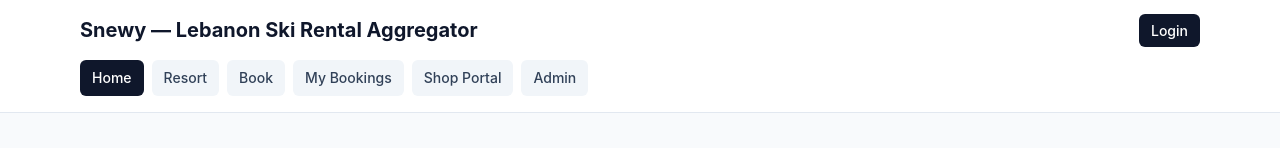
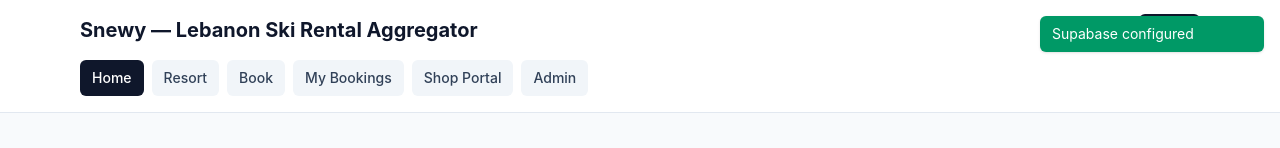
Before and after one commit to AnthonyChedid/snewy, a React (Vite) app: page / in a window 1280 px wide. Both pictures are taken after a click on the button "Connection check". Shown: the top 148 px of the page. Built offline with nearby package versions, Linux system fonts and the light colour scheme; no server answers; the database is empty.

Commit message:
Story 15: Add error boundary, toasts, and basic telemetry

```diff
--- /dev/null
+++ b/src/components/ErrorBoundary.tsx
@@ -0,0 +1,30 @@
+import { Component, type ErrorInfo, type ReactNode } from 'react'
+import { logError } from '../lib/logger'
+
+type Props = { children: ReactNode }
+type State = { hasError: boolean; message: string }
+
+export class ErrorBoundary extends Component<Props, State> {
+  state: State = { hasError: false, message: '' }
+
+  static getDerivedStateFromError(error: Error): State {
+    return { hasError: true, message: error.message }
+  }
+
+  componentDidCatch(error: Error, info: ErrorInfo): void {
+    logError('Unhandled UI error', { error, info })
+  }
+
+  render() {
+    if (this.state.hasError) {
+      return (
+        <div className="mx-auto mt-10 max-w-xl rounded-lg border border-rose-200 bg-rose-50 p-6 text-rose-900">
+          <h2 className="mb-2 text-xl font-semibold">Something went wrong</h2>
+          <p className="text-sm">Please refresh the page. If it keeps happening, contact support.</p>
+          {this.state.message && <p className="mt-2 text-xs opacity-80">{this.state.message}</p>}
+        </div>
+      )
+    }
+    return this.props.children
+  }
+}
--- /dev/null
+++ b/src/components/Toast.tsx
@@ -0,0 +1,38 @@
+import { useMemo, useState, type ReactNode } from 'react'
+import { ToastContext, type ToastItem, type ToastType } from './toast-context'
+
+export function ToastProvider({ children }: { children: ReactNode }) {
+  const [toasts, setToasts] = useState<ToastItem[]>([])
+
+  const pushToast = (message: string, type: ToastType = 'info') => {
+    const id = Date.now() + Math.floor(Math.random() * 1000)
+    setToasts((prev) => [...prev, { id, message, type }])
+    setTimeout(() => {
+      setToasts((prev) => prev.filter((t) => t.id !== id))
+    }, 3500)
+  }
+
+  const value = useMemo(() => ({ pushToast }), [])
+
+  return (
+    <ToastContext.Provider value={value}>
+      {children}
+      <div className="pointer-events-none fixed right-4 top-4 z-50 space-y-2">
+        {toasts.map((t) => (
+          <div
+            key={t.id}
+            className={`min-w-56 rounded-md px-3 py-2 text-sm shadow ${
+              t.type === 'error'
+                ? 'bg-rose-600 text-white'
+                : t.type === 'success'
+                  ? 'bg-emerald-600 text-white'
+                  : 'bg-slate-800 text-white'
+            }`}
+          >
+            {t.message}
+          </div>
+        ))}
+      </div>
+    </ToastContext.Provider>
+  )
+}
--- /dev/null
+++ b/src/components/toast-context.ts
@@ -0,0 +1,11 @@
+import { createContext } from 'react'
+
+export type ToastType = 'error' | 'success' | 'info'
+
+export type ToastItem = { id: number; message: string; type: ToastType }
+
+export type ToastContextType = {
+  pushToast: (message: string, type?: ToastType) => void
+}
+
+export const ToastContext = createContext<ToastContextType | undefined>(undefined)
--- /dev/null
+++ b/src/components/useToast.ts
@@ -0,0 +1,8 @@
+import { useContext } from 'react'
+import { ToastContext } from './toast-context'
+
+export function useToast() {
+  const ctx = useContext(ToastContext)
+  if (!ctx) throw new Error('useToast must be used within ToastProvider')
+  return ctx
+}
--- /dev/null
+++ b/src/lib/logger.ts
@@ -0,0 +1,7 @@
+export function logInfo(message: string, data?: unknown) {
+  console.info(`[snewy] ${message}`, data ?? '')
+}
+
+export function logError(message: string, error?: unknown) {
+  console.error(`[snewy] ${message}`, error ?? '')
+}
--- a/src/main.tsx
+++ b/src/main.tsx
@@ -4,13 +4,19 @@ import { BrowserRouter } from 'react-router-dom'
 import './index.css'
 import App from './App'
 import { AuthProvider } from './auth/AuthProvider'
+import { ErrorBoundary } from './components/ErrorBoundary'
+import { ToastProvider } from './components/Toast'
 
 createRoot(document.getElementById('root')!).render(
   <StrictMode>
     <BrowserRouter>
-      <AuthProvider>
-        <App />
-      </AuthProvider>
+      <ErrorBoundary>
+        <ToastProvider>
+          <AuthProvider>
+            <App />
+          </AuthProvider>
+        </ToastProvider>
+      </ErrorBoundary>
     </BrowserRouter>
   </StrictMode>,
 )
--- a/src/pages/AdminPage.tsx
+++ b/src/pages/AdminPage.tsx
@@ -1,6 +1,8 @@
 import { useEffect, useState } from 'react'
 import { useAuth } from '../auth/useAuth'
 import { supabase } from '../lib/supabase'
+import { useToast } from '../components/useToast'
+import { logError } from '../lib/logger'
 
 type Resort = { id: string; name: string; slug: string; is_active: boolean }
 type Shop = { id: string; name: string; resort_id: string; whatsapp: string | null; is_active: boolean; resorts: { name: string } | { name: string }[] | null }
@@ -18,6 +20,7 @@ type Price = {
 export function AdminPage() {
   const { session } = useAuth()
   const [isAdmin, setIsAdmin] = useState(false)
+  const { pushToast } = useToast()
   const [loading, setLoading] = useState(false)
   const [error, setError] = useState('')
 
@@ -68,6 +71,8 @@ export function AdminPage() {
 
     if (r1.error || r2.error || r3.error) {
       setError(r1.error?.message ?? r2.error?.message ?? r3.error?.message ?? 'Failed loading admin data')
+      pushToast('Failed to load admin data', 'error')
+      logError('Admin load failed', r1.error?.message ?? r2.error?.message ?? r3.error?.message)
     } else {
       setResorts((r1.data ?? []) as Resort[])
       setShops((r2.data ?? []) as Shop[])
@@ -88,7 +93,7 @@ export function AdminPage() {
     e.preventDefault()
     setError('')
     const { error } = await supabase.from('resorts').insert({ name: newResortName, slug: newResortSlug })
-    if (error) setError(error.message)
+    if (error) { setError(error.message); pushToast('Create resort failed', 'error'); logError('Create resort failed', error.message) }
     else {
       setNewResortName('')
       setNewResortSlug('')
@@ -102,7 +107,7 @@ export function AdminPage() {
     const { error } = await supabase
       .from('shops')
       .insert({ resort_id: newShopResortId, name: newShopName, whatsapp: newShopWhatsapp || null })
-    if (error) setError(error.message)
+    if (error) { setError(error.message); pushToast('Create resort failed', 'error'); logError('Create resort failed', error.message) }
     else {
       setNewShopName('')
       setNewShopWhatsapp('')
@@ -121,7 +126,7 @@ export function AdminPage() {
       price_lbp: Number(newPriceLbp),
       includes: newPriceCategory === 'ski' ? 'boots+skis+poles' : 'boots+board',
     })
-    if (error) setError(error.message)
+    if (error) { setError(error.message); pushToast('Create resort failed', 'error'); logError('Create resort failed', error.message) }
     else {
       setNewPriceLbp('')
       await load()
--- a/src/pages/BookPage.tsx
+++ b/src/pages/BookPage.tsx
@@ -6,6 +6,8 @@ import { z } from 'zod'
 import { useAuth } from '../auth/useAuth'
 import { supabase } from '../lib/supabase'
 import { buildWhatsappLink, formatBookingWhatsappMessage } from '../lib/whatsapp'
+import { useToast } from '../components/useToast'
+import { logError, logInfo } from '../lib/logger'
 
 type ShopInfo = {
   id: string
@@ -54,6 +56,7 @@ export function BookPage() {
   const { session } = useAuth()
 
   const [shop, setShop] = useState<ShopInfo | null>(null)
+  const { pushToast } = useToast()
   const [packages, setPackages] = useState<PricePackage[]>([])
   const [loadingShop, setLoadingShop] = useState(false)
   const [submitError, setSubmitError] = useState('')
@@ -96,6 +99,7 @@ export function BookPage() {
 
       if (shopError || !shopData) {
         setSubmitError(shopError?.message ?? 'Shop not found')
+      pushToast('Shop not found', 'error')
         setLoadingShop(false)
         return
       }
@@ -117,7 +121,7 @@ export function BookPage() {
     }
 
     void load()
-  }, [shopId])
+  }, [shopId, pushToast])
 
   const availableTiers = useMemo(() => {
     const set = new Set(
@@ -161,10 +165,14 @@ export function BookPage() {
 
     if (error) {
       setSubmitError(error.message)
+      pushToast('Booking submission failed', 'error')
+      logError('Booking submit failed', error.message)
       return
     }
 
     setReference(data.reference)
+    pushToast('Booking request created', 'success')
+    logInfo('Booking created', data.reference)
     setLastSubmitted(values)
     reset()
   }
--- a/src/pages/HomePage.tsx
+++ b/src/pages/HomePage.tsx
@@ -1,6 +1,8 @@
 import { useEffect, useState } from 'react'
 import { Link } from 'react-router-dom'
 import { isSupabaseConfigured, supabase } from '../lib/supabase'
+import { useToast } from '../components/useToast'
+import { logError, logInfo } from '../lib/logger'
 
 type Resort = {
   id: string
@@ -10,6 +12,7 @@ type Resort = {
 
 export function HomePage() {
   const [connectionMessage, setConnectionMessage] = useState<string>('')
+  const { pushToast } = useToast()
   const [resorts, setResorts] = useState<Resort[]>([])
   const [loading, setLoading] = useState(false)
   const [error, setError] = useState<string>('')
@@ -23,6 +26,8 @@ export function HomePage() {
       const { data, error } = await supabase.from('resorts').select('id,name,slug').order('name')
       if (error) {
         setError(error.message)
+        pushToast('Failed to load resorts', 'error')
+        logError('Home resorts load failed', error.message)
       } else {
         setResorts(data ?? [])
       }
@@ -30,7 +35,7 @@ export function HomePage() {
     }
 
     void load()
-  }, [])
+  }, [pushToast])
 
   const handleConnectionCheck = async () => {
     void supabase
@@ -41,6 +46,8 @@ export function HomePage() {
     }
 
     setConnectionMessage('Supabase configured ✅')
+    pushToast('Supabase configured', 'success')
+    logInfo('Supabase configured check passed')
   }
 
   return (
--- a/src/pages/MyBookingsPage.tsx
+++ b/src/pages/MyBookingsPage.tsx
@@ -1,6 +1,8 @@
 import { useCallback, useEffect, useState } from 'react'
 import { useAuth } from '../auth/useAuth'
 import { supabase } from '../lib/supabase'
+import { useToast } from '../components/useToast'
+import { logError } from '../lib/logger'
 
 type Booking = {
   id: string
@@ -24,6 +26,7 @@ const statusClass: Record<Booking['status'], string> = {
 export function MyBookingsPage() {
   const { session } = useAuth()
   const [rows, setRows] = useState<Booking[]>([])
+  const { pushToast } = useToast()
   const [loading, setLoading] = useState(false)
   const [error, setError] = useState('')
 
@@ -37,11 +40,11 @@ export function MyBookingsPage() {
       .select('id,reference,status,start_date,end_date,created_at,shops(name),resorts(name)')
       .order('created_at', { ascending: false })
 
-    if (error) setError(error.message)
+    if (error) { setError(error.message); pushToast('Failed to load bookings', 'error'); logError('Load bookings failed', error.message) }
     else setRows((data ?? []) as unknown as Booking[])
 
     setLoading(false)
-  }, [session])
+  }, [session, pushToast])
 
   useEffect(() => {
     // eslint-disable-next-line react-hooks/set-state-in-effect
@@ -56,7 +59,7 @@ export function MyBookingsPage() {
       .eq('id', id)
       .eq('status', 'pending')
 
-    if (error) setError(error.message)
+    if (error) { setError(error.message); pushToast('Failed to load bookings', 'error'); logError('Load bookings failed', error.message) }
     else await load()
   }
 
--- a/src/pages/ShopPortalPage.tsx
+++ b/src/pages/ShopPortalPage.tsx
@@ -1,6 +1,8 @@
 import { useEffect, useMemo, useState } from 'react'
 import { useAuth } from '../auth/useAuth'
 import { supabase } from '../lib/supabase'
+import { useToast } from '../components/useToast'
+import { logError } from '../lib/logger'
 
 type Membership = {
   id: string
@@ -34,6 +36,7 @@ const allowedTransitions: Record<ShopBooking['status'], ShopBooking['status'][]>
 export function ShopPortalPage() {
   const { session } = useAuth()
   const [memberships, setMemberships] = useState<Membership[]>([])
+  const { pushToast } = useToast()
   const [bookings, setBookings] = useState<ShopBooking[]>([])
   const [statusFilter, setStatusFilter] = useState<'all' | ShopBooking['status']>('all')
   const [loading, setLoading] = useState(false)
@@ -56,6 +59,8 @@ export function ShopPortalPage() {
 
     if (memberErr) {
       setError(memberErr.message)
+      pushToast('Failed to load staff membership', 'error')
+      logError('Shop membership load failed', memberErr.message)
       setLoading(false)
       return
     }
@@ -82,6 +87,8 @@ export function ShopPortalPage() {
 
     if (bookingErr) {
       setError(bookingErr.message)
+      pushToast('Failed to load bookings', 'error')
+      logError('Shop bookings load failed', bookingErr.message)
     } else {
       setBookings((bookingRows ?? []) as unknown as ShopBooking[])
     }
@@ -119,8 +126,11 @@ export function ShopPortalPage() {
 
     if (error) {
       setError(error.message)
+      pushToast('Failed to save booking update', 'error')
+      logError('Shop booking update failed', error.message)
     } else {
       await load()
+      pushToast('Booking updated', 'success')
     }
 
     setSaving(false)
```
